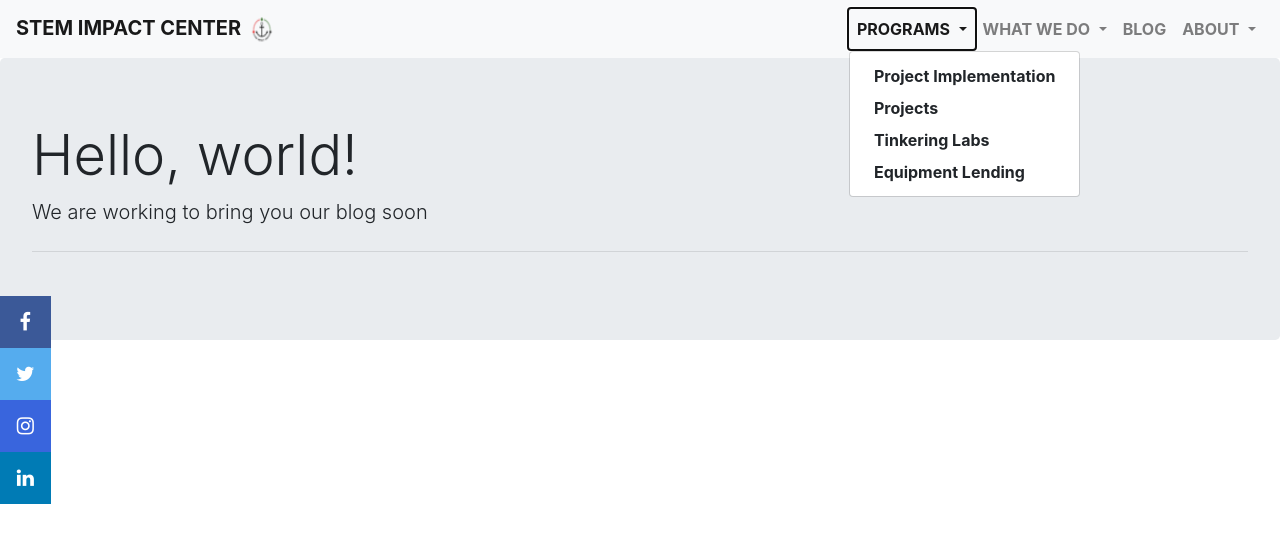
After one commit to WanjohiWanjohi/stem, a Django app: page //blog in a window 1280 px wide, after a click on "PROGRAMS". The commit adds this page. Shown: the top 543 px of the page. Run offline with Django 3.2, Linux system fonts and the light colour scheme; some libraries are stand-ins or nearby versions.

Commit message:
Making url changes and navigatin active

```diff
--- a/pages/static/css/style.css
+++ b/pages/static/css/style.css
@@ -1,19 +1,15 @@
 /* Fixed/sticky icon bar (vertically aligned 50% from the top of the screen) */
 
-.slide {
-    z-index: -1;
+.carousel-item {
+    height: 800px;
 }
-
-.carousel-item {
-    height: 400px;
-}
-
 .icon-bar {
     position: fixed;
     top: 50%;
     -webkit-transform: translateY(-50%);
     -ms-transform: translateY(-50%);
     transform: translateY(-50%);
+    z-index: 1;
 }
 
 
--- a/pages/templates/base.html
+++ b/pages/templates/base.html
@@ -7,16 +7,88 @@
 <meta name="auth" content="Wamuyu">
 <meta name="description" content="STEM Impact Center is a mobile tinkering fab lab">
 
-<html>
+{% load static %}
+
 <title> STEM Impact Center</title>
 <link rel="shortcut icon" href="/images/favicon.ico">
+<link rel="stylesheet" href="https://cdnjs.cloudflare.com/ajax/libs/font-awesome/4.7.0/css/font-awesome.min.css">
+<link rel="stylesheet" href="{%  static  'css/style.css'  %}">
+<link rel="stylesheet" href="https://maxcdn.bootstrapcdn.com/bootstrap/4.0.0/css/bootstrap.min.css" integrity="sha384-Gn5384xqQ1aoWXA+058RXPxPg6fy4IWvTNh0E263XmFcJlSAwiGgFAW/dAiS6JXm" crossorigin="anonymous">
 
 </link>
 
 <body>
 
-    {% include "css.html" %} {% include "js.html" %} {% include "navbar.html" %} {% block content %} {% endblock %}
+    <nav class="navbar navbar-expand-lg navbar-light bg-light">
+        <a class="navbar-brand" href="{% url 'home' %}"> <b>STEM IMPACT CENTER</b>
+            <img src="{% static 'pages/favicon.ico' %}" width="30" height="30" alt="">
+        </img>
+        </a>
 
+        <button class="navbar-toggler" type="button" data-toggle="collapse" data-target="#navbarSupportedContent" aria-controls="navbarSupportedContent" aria-expanded="false" aria-label="Toggle navigation">
+          <span class="navbar-toggler-icon"></span>
+        </button>
+
+        <div class="collapse navbar-collapse" id="navbarSupportedContent">
+          <ul class="navbar-nav ml-auto">
+            <li class="nav-item dropdown">
+                <a class="nav-link dropdown-toggle" href="#" id="navbarDropdown" role="button" data-toggle="dropdown" aria-haspopup="true" aria-expanded="false">
+               <b>PROGRAMS</b>
+                </a>
+                <div class="dropdown-menu" aria-labelledby="navbarDropdown">
+                  <a class="dropdown-item" href="#">
+                      <b>Project Implementation</b></a>
+                  <a class="dropdown-item" href="#">
+                      <b>Projects</b></a>
+                  <a class="dropdown-item" href="#">
+                    <b>Tinkering Labs</b></a>
+                  <a class="dropdown-item" href="#">
+                        <b>Equipment Lending</b></a>
+
+              </li>
+              <li class="nav-item dropdown">
+                <a class="nav-link dropdown-toggle" href="#" id="navbarDropdown" role="button" data-toggle="dropdown" aria-haspopup="true" aria-expanded="false">
+                 <b>WHAT WE DO</b>
+                </a>
+                <div class="dropdown-menu" aria-labelledby="navbarDropdown">
+                  <a class="dropdown-item" href="#">
+                     <b>Student Programs</b>
+                    </a>
+                  <a class="dropdown-item" href="#">
+                      <b>Teacher Programs</b>
+                  </a>
+                </div>
+              </li>
+            <li class="nav-item">
+              <a class="nav-link" href="{% url 'blog' %}">
+                <b>BLOG</b>
+            </a>
+            </li>
+            <li class="nav-item dropdown">
+              <a class="nav-link dropdown-toggle" href="#" id="navbarDropdown" role="button" data-toggle="dropdown" aria-haspopup="true" aria-expanded="false">
+                <b>ABOUT</b>
+              </a>
+              <div class="dropdown-menu" aria-labelledby="navbarDropdown">
+                <a class="dropdown-item" href="#">
+                    <b>OUR TEAM</b></a>
+                <a class="dropdown-item" href="#">
+                    <b>JOIN OUR TEAM</b></a>
+            </li>
+          </ul>
+
+        </div>
+      </nav>
+
+
+
+
+      {% include 'socials.html' %}
+    {% block content %}
+
+    {% endblock %}
+    <script src="https://code.jquery.com/jquery-3.2.1.slim.min.js" integrity="sha384-KJ3o2DKtIkvYIK3UENzmM7KCkRr/rE9/Qpg6aAZGJwFDMVNA/GpGFF93hXpG5KkN" crossorigin="anonymous"></script>
+    <script src="https://cdnjs.cloudflare.com/ajax/libs/popper.js/1.12.9/umd/popper.min.js" integrity="sha384-ApNbgh9B+Y1QKtv3Rn7W3mgPxhU9K/ScQsAP7hUibX39j7fakFPskvXusvfa0b4Q" crossorigin="anonymous"></script>
+    <script src="https://maxcdn.bootstrapcdn.com/bootstrap/4.0.0/js/bootstrap.min.js" integrity="sha384-JZR6Spejh4U02d8jOt6vLEHfe/JQGiRRSQQxSfFWpi1MquVdAyjUar5+76PVCmYl" crossorigin="anonymous"></script>
 </body>
 
 </html>
--- /dev/null
+++ b/pages/templates/blog.html
@@ -0,0 +1,10 @@
+{% extends "base.html" %} {% block content %}
+
+<div class="jumbotron">
+    <h1 class="display-4">Hello, world!</h1>
+    <p class="lead">We are working to bring you our blog soon</p>
+    <hr class="my-4">
+    <p class="lead">
+    </p>
+  </div>
+{% endblock %}
--- a/pages/templates/carousel.html
+++ b/pages/templates/carousel.html
@@ -1,4 +1,4 @@
-{% load static %} {% include "css.html" %}
+{% load static %}
 <div id="carouselExampleCaptions" class="carousel slide" data-ride="carousel">
     <div class="carousel-inner">
         <div class="carousel-item active">
--- a/pages/templates/css.html
+++ /dev/null
@@ -1,4 +0,0 @@
-{% load static %}
-<link rel="stylesheet" href="https://cdnjs.cloudflare.com/ajax/libs/font-awesome/4.7.0/css/font-awesome.min.css">
-<link rel="stylesheet" href="{%  static  'css/style.css'  %}">
-<link rel="stylesheet" href="https://maxcdn.bootstrapcdn.com/bootstrap/4.0.0/css/bootstrap.min.css" integrity="sha384-Gn5384xqQ1aoWXA+058RXPxPg6fy4IWvTNh0E263XmFcJlSAwiGgFAW/dAiS6JXm" crossorigin="anonymous">
--- a/pages/templates/js.html
+++ /dev/null
@@ -1,3 +0,0 @@
-<script src="https://code.jquery.com/jquery-3.2.1.slim.min.js" integrity="sha384-KJ3o2DKtIkvYIK3UENzmM7KCkRr/rE9/Qpg6aAZGJwFDMVNA/GpGFF93hXpG5KkN" crossorigin="anonymous"></script>
-<script src="https://cdnjs.cloudflare.com/ajax/libs/popper.js/1.12.9/umd/popper.min.js" integrity="sha384-ApNbgh9B+Y1QKtv3Rn7W3mgPxhU9K/ScQsAP7hUibX39j7fakFPskvXusvfa0b4Q" crossorigin="anonymous"></script>
-<script src="https://maxcdn.bootstrapcdn.com/bootstrap/4.0.0/js/bootstrap.min.js" integrity="sha384-JZR6Spejh4U02d8jOt6vLEHfe/JQGiRRSQQxSfFWpi1MquVdAyjUar5+76PVCmYl" crossorigin="anonymous"></script>
--- /dev/null
+++ b/pages/templates/socials.html
@@ -0,0 +1,6 @@
+<div class="icon-bar">
+    <a href="https://web.facebook.com/STEMImpactCenterKenya/?_rdc=1&_rdr" class="facebook"><i class="fa fa-facebook"></i></a>
+    <a href="https://twitter.com/stemimpactkenya?lang=en" class="twitter"><i class="fa fa-twitter"></i></a>
+    <a href="https://www.instagram.com/stem_impact_center_kenya" class="google"><i class="fa fa-instagram"></i></a>
+    <a href="https://www.linkedin.com/company/stem-impact-center-kenya/" class="linkedin"><i class="fa fa-linkedin"></i></a>
+</div>
--- a/pages/urls.py
+++ b/pages/urls.py
@@ -2,5 +2,9 @@ from django.urls import  path
 from django.views.generic import TemplateView
 
 urlpatterns = [
+                       path('' , TemplateView.as_view(template_name='home.html') , name='home'),
+                       path('/blog' , TemplateView.as_view(template_name='blog.html') , name='blog'),
+                       path('' , TemplateView.as_view(template_name='home.html')),
+                       path('' , TemplateView.as_view(template_name='home.html')),
                        path('' , TemplateView.as_view(template_name='home.html')),
 ]
```
Also changed, not shown: pages/templates/home.html (+1 -6 lines), pages/templates/navbar.html (deleted, +0 -53 lines), 2 other files.
